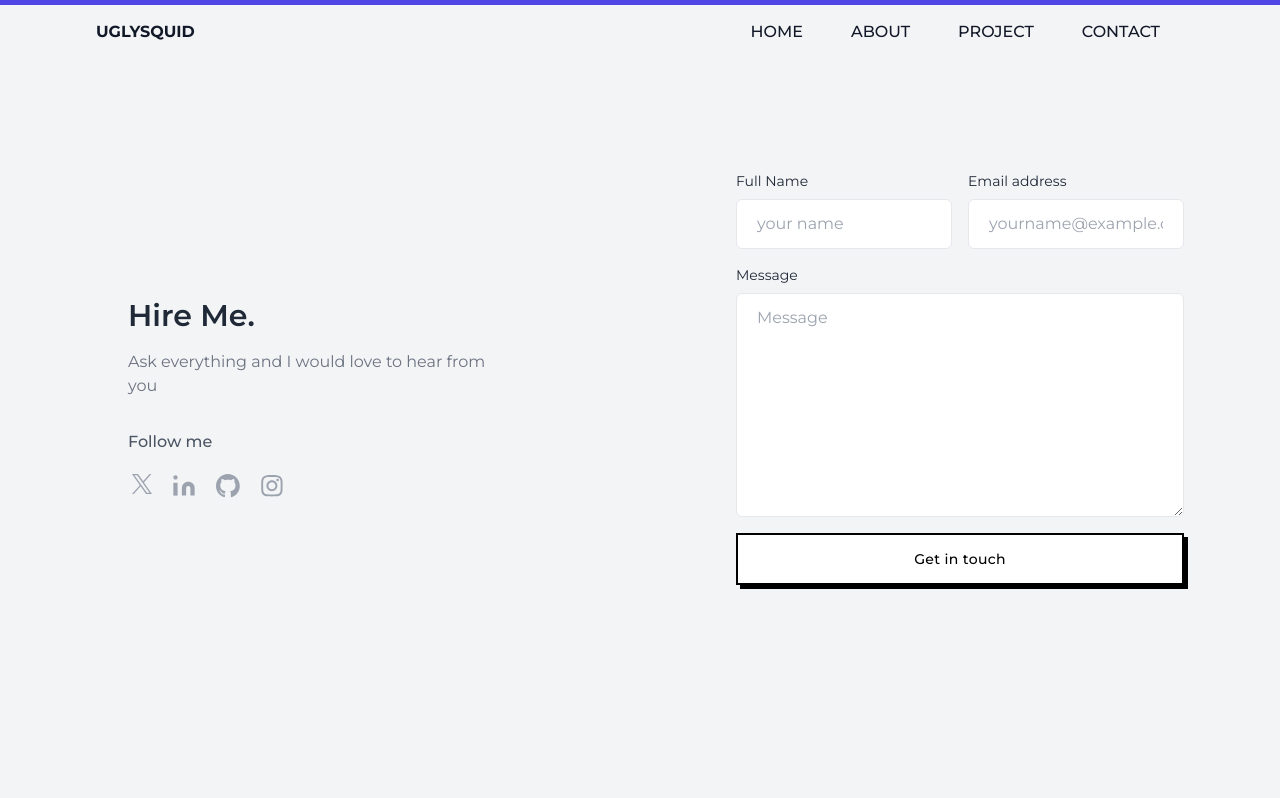
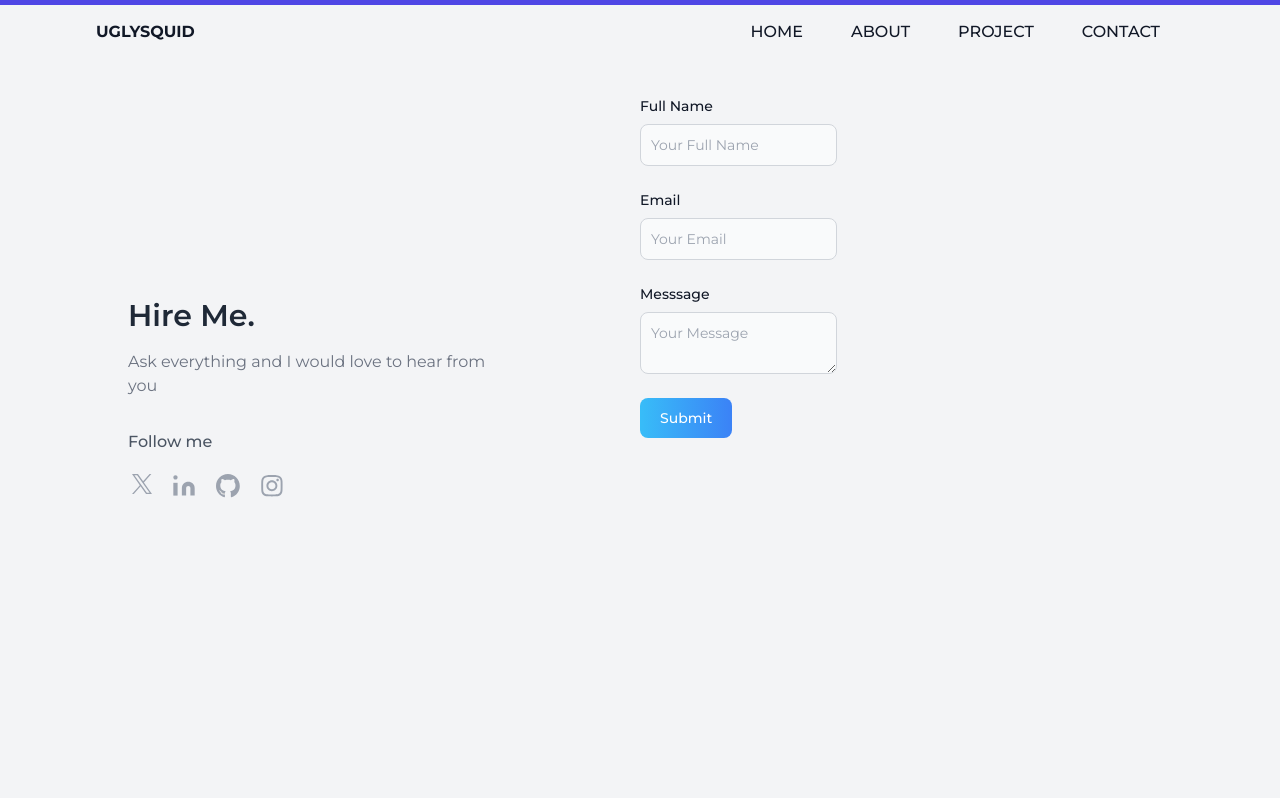
Before and after one commit to EnvyL27/portfolio, a React (Vite) app: page /contact in a window 1280 px wide. Shown: the top 798 px of the page. Built offline with nearby package versions, Linux system fonts and the light colour scheme.

Commit message:
email sended confirm

```diff
--- a/package.json
+++ b/package.json
@@ -15,7 +15,10 @@
     "framer-motion": "^10.16.0",
     "react": "^18.2.0",
     "react-dom": "^18.2.0",
-    "react-router-dom": "^6.15.0"
+    "react-router-dom": "^6.15.0",
+    "react-sweetalert2": "^0.6.0",
+    "sweetalert2": "^11.7.27",
+    "sweetalert2-react-content": "^5.0.7"
   },
   "devDependencies": {
     "@types/react": "^18.2.15",
--- a/src/component/contact.jsx
+++ b/src/component/contact.jsx
@@ -1,20 +1,53 @@
 import { Link } from "react-router-dom";
 import emailjs from '@emailjs/browser';
-import React, { useRef } from 'react';
+import { React, useState } from 'react';
+import { useRef } from 'react';
+import Swal from 'sweetalert2';
+import withReactContent from 'sweetalert2-react-content';
 
 function contact() {
     const form = useRef();
 
-    const sendEmail = (e) => {
+    const MySwal = withReactContent(Swal);
+
+    const [name, setName] = useState("");
+    const [email, setEmail] = useState("");
+    const [message, setMessage] = useState("");
+
+    const handleSubmit = (e) => {
         e.preventDefault();
+    emailjs
+      .send(
+        "service_cfkw5qb",
+        "template_fvgfjzp",
+        {
+          from_name: name,
+          from_email: email,
+          message: message,
+        },
+        "2Ki5sC9BrEqDM3mu6"
+      )
+      .then((response) => {
+        console.log("Email sent successfully!", response.text);
+        MySwal.fire({
+          icon: 'success',
+          title: 'Message submitted successfully',
+          text: `Your Message has been submitted successfully`,
+        });
+      })
+      .catch((error) => {
+        console.error("Error sending email:", error);
+        MySwal.fire({
+          icon: 'error',
+          title: 'Oops...',
+          text: 'Something went wrong!',
+        });
+      });
 
-        emailjs.sendForm('service_cfkw5qb', 'template_fvgfjzp', form.current, '2Ki5sC9BrEqDM3mu6')
-          .then((result) => {
-              console.log(result.text);
-          }, (error) => {
-              console.log(error.text);
-          });
-      };
+      setName("");
+      setEmail("");
+      setMessage("");
+    };
 
     return (
         <>
@@ -75,8 +108,67 @@ function contact() {
                     </div>
                 </div>
 
-                <div className="flex flex-col justify-center w-full p-8 pt-0 lg:w-1/2 lg:px-12 xl:px-24 ">
-                    <form ref={form} onSubmit={sendEmail}>
+                <form onSubmit={handleSubmit}>
+              <div className="mb-6 mt-24">
+                <label
+                  htmlFor="email"
+                  className="block mb-2 text-sm font-medium text-gray-900 dark:text-white"
+                >
+                  Full Name
+                </label>
+                <input
+                  type="text"
+                  id="text"
+                  className="bg-gray-50 border border-gray-300 text-gray-900 text-sm rounded-lg focus:ring-blue-500 focus:border-blue-500 block w-full p-2.5 dark:bg-gray-700 dark:border-gray-600 dark:placeholder-gray-400 dark:text-white dark:focus:ring-blue-500 dark:focus:border-blue-500"
+                  placeholder="Your Full Name"
+                  required
+                  value={name}
+                  onChange={(e) => setName(e.target.value)}
+                />
+              </div>
+              <div className="mb-6">
+                <label
+                  htmlFor="password"
+                  className="block mb-2 text-sm font-medium text-gray-900 dark:text-white"
+                >
+                  Email
+                </label>
+                <input
+                  type="email"
+                  id="email"
+                  className="bg-gray-50 border border-gray-300 text-gray-900 text-sm rounded-lg focus:ring-blue-500 focus:border-blue-500 block w-full p-2.5 dark:bg-gray-700 dark:border-gray-600 dark:placeholder-gray-400 dark:text-white dark:focus:ring-blue-500 dark:focus:border-blue-500"
+                  placeholder="Your Email"
+                  required
+                  value={email}
+                  onChange={(e) => setEmail(e.target.value)}
+                />
+              </div>
+              <div className="mb-6">
+                <label
+                  htmlFor="password"
+                  className="block mb-2 text-sm font-medium text-gray-900 dark:text-white"
+                >
+                  Messsage
+                </label>
+                <textarea
+                  id="message"
+                  className="bg-gray-50 border border-gray-300 text-gray-900 text-sm rounded-lg focus:ring-blue-500 focus:border-blue-500 block w-full p-2.5 dark:bg-gray-700 dark:border-gray-600 dark:placeholder-gray-400 dark:text-white dark:focus:ring-blue-500 dark:focus:border-blue-500"
+                  placeholder="Your Message"
+                  required
+                  value={message}
+                  onChange={(e) => setMessage(e.target.value)}
+                ></textarea>
+              </div>
+              <button
+                type="submit"
+                className="text-white bg-gradient-to-r from-sky-400 to-blue-500 focus:ring-4 focus:outline-none focus:ring-blue-300 font-medium rounded-lg text-sm w-full sm:w-auto px-5 py-2.5 text-center"
+              >
+                Submit
+              </button>
+            </form>
+
+                {/* <div className="flex flex-col justify-center w-full p-8 pt-0 lg:w-1/2 lg:px-12 xl:px-24 ">
+                    <form onSubmit={handleSubmit}>
                         <div className="-mx-2 md:items-center md:flex">
                             <div className="flex-1 px-2">
                                 <label className="block mb-2 text-sm text-gray-800 ">Full Name</label>
@@ -103,7 +195,7 @@ function contact() {
                         </div>
 
                     </form>
-                </div>
+                </div> */}
             </section>
         </>
     )
```
Also changed, not shown: 1 other file (tests, documents, lock files or other folders).
